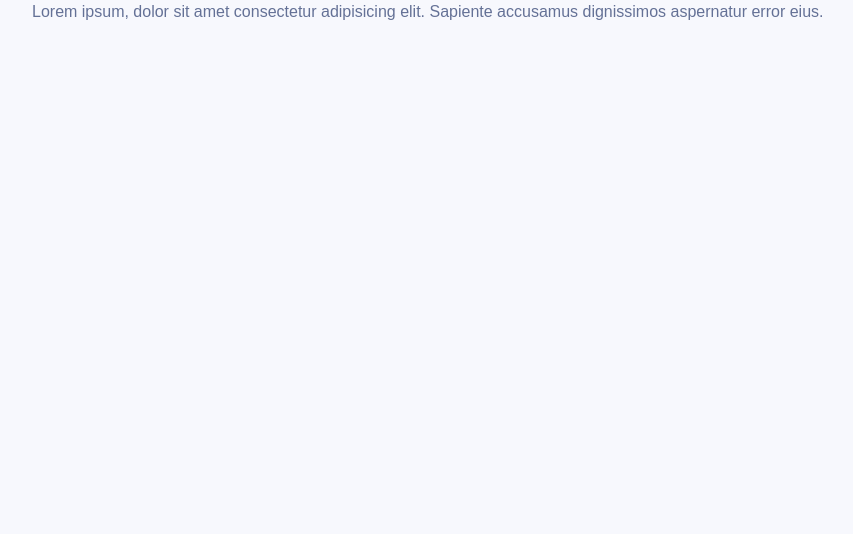
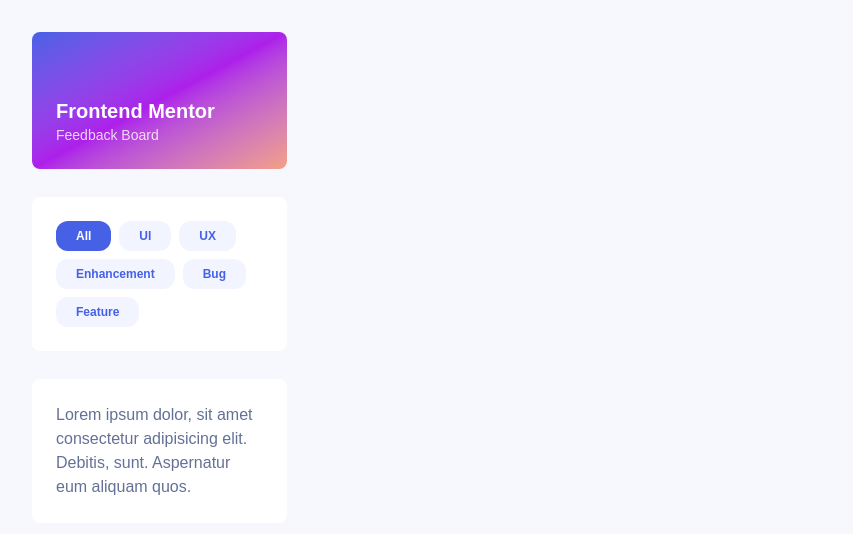
Before and after one commit to miljan-gajic/product-feedback, a Next.js app: page / in a window 1280 px wide. Shown: the top 534 px of the page, without its empty margins (8-861 px from the left). Built offline with nearby package versions, Linux system fonts and the light colour scheme.

Commit message:
90 percent done main aside comp

```diff
--- a/package.json
+++ b/package.json
@@ -9,9 +9,11 @@
     "lint": "next lint"
   },
   "dependencies": {
+    "clsx": "^2.1.1",
     "next": "15.3.4",
     "react": "^19.0.0",
-    "react-dom": "^19.0.0"
+    "react-dom": "^19.0.0",
+    "tailwind-merge": "^3.3.1"
   },
   "devDependencies": {
     "@eslint/eslintrc": "^3",
--- a/src/app/globals.css
+++ b/src/app/globals.css
@@ -1,20 +1,28 @@
-@import "tailwindcss";
+@import 'tailwindcss';
 
 :root {
-  --primary: #AD1FEA;
-  --main-bg: #F7F8FD;
+  --main-bg: #f7f8fd;
+  --secondary-bg: #f2f4ff;
   --main-text-clr: #647196;
+
+  --primary-pink: #ad1fea;
+  --secondary-blue: #4661e6;
+  --accent-orange: #f49f85;
+
+  --border-clr: #979797;
 }
 
 @theme inline {
-  --color-primary: var(--primary);
+  --color-primary: var(--primary-pink);
+  --color-secondary: var(--secondary-blue);
+  --color-accent: var(--accent-orange);
   --color-main-bg: var(--main-bg);
+  --color-main-border: var(--border-clr);
+  --color-secondary-bg: var(--secondary-bg);
 }
 
 @media (prefers-color-scheme: dark) {
   :root {
-    --background: #0a0a0a;
-    --foreground: #ededed;
   }
 }
 
--- a/src/app/layout.tsx
+++ b/src/app/layout.tsx
@@ -1,15 +1,15 @@
-import type { Metadata } from "next";
-import { Jost } from "next/font/google";
-import "./globals.css";
+import type { Metadata } from 'next';
+import { Jost } from 'next/font/google';
+import './globals.css';
 
 const getJost = Jost({
-  variable: "--font-jost",
-  subsets: ["latin"]
-})
+  variable: '--font-jost',
+  subsets: ['latin'],
+});
 
 export const metadata: Metadata = {
-  title: "Create Next App",
-  description: "Generated by create next app",
+  title: 'Feedback',
+  description: 'Embeddable feedback app. Comments, posts blogs...',
 };
 
 export default function RootLayout({
@@ -19,14 +19,10 @@
 }>) {
   return (
     <html lang="en">
-      <body
-        className={`${getJost.variable} antialiased`}
-      >
-        <div className="flex items-center justify-center min-h-screen">
-          <div className="w-[1200px] h-[1000px]">
-            {children}
-          </div>
-        </div>
+      <body className={`${getJost.variable} antialiased`}>
+        <main className="w-[1200px] h-[1000px] mx-auto min-h-screen mt-8">
+          {children}
+        </main>
       </body>
     </html>
   );
--- a/src/app/page.tsx
+++ b/src/app/page.tsx
@@ -1,8 +1,28 @@
+import { Aside } from '@/components/Aside/Aside';
+import { Card } from '@/components/Card/Card';
+import { Logo } from '@/components/Logo/Logo';
+import { Tag } from '@/components/Tag/Tag';
+
 export default function Home() {
   return (
-      <p>
-        Lorem ipsum, dolor sit amet consectetur adipisicing elit. Sapiente
-        accusamus dignissimos aspernatur error eius.
-      </p>
+    <>
+      <Aside>
+        <Logo />
+        <Card>
+          <Tag tagContent="All" active />
+          <Tag tagContent="UI" />
+          <Tag tagContent="UX" />
+          <Tag tagContent="Enhancement" />
+          <Tag tagContent="Bug" />
+          <Tag tagContent="Feature" />
+        </Card>
+        <Card>
+          <p>
+            Lorem ipsum dolor, sit amet consectetur adipisicing elit. Debitis,
+            sunt. Aspernatur eum aliquam quos.
+          </p>
+        </Card>
+      </Aside>
+    </>
   );
 }
--- /dev/null
+++ b/src/components/Aside/Aside.tsx
@@ -0,0 +1,7 @@
+import { PropsWithChildren } from 'react';
+
+export function Aside({ children }: PropsWithChildren) {
+  return (
+    <aside className="max-w-[255px] flex flex-col gap-7">{children}</aside>
+  );
+}
--- /dev/null
+++ b/src/components/Card/Card.tsx
@@ -0,0 +1,9 @@
+import { PropsWithChildren } from 'react';
+
+export function Card({ children }: PropsWithChildren) {
+  return (
+    <article className="w-fit min-w-[255px] max-w-[255px] p-6 rounded-lg bg-white flex flex-row gap-2 justify-start flex-wrap">
+      {children}
+    </article>
+  );
+}
--- /dev/null
+++ b/src/components/Logo/Logo.tsx
@@ -0,0 +1,8 @@
+export function Logo() {
+  return (
+    <div className="w-[255px] h-[137px] rounded-lg bg-gradient-to-br from-secondary via-primary to-accent p-6 flex flex-col justify-end">
+      <h1 className="text-white text-xl font-bold">Frontend Mentor</h1>
+      <p className="text-white text-sm opacity-80">Feedback Board</p>
+    </div>
+  );
+}
--- /dev/null
+++ b/src/components/Tag/Tag.tsx
@@ -0,0 +1,26 @@
+import { cn } from '@/utils/cn';
+
+type TagProps = {
+  tagContent: string;
+  active?: boolean;
+};
+
+export function Tag({ tagContent, active }: TagProps) {
+  return (
+    <button
+      className={cn(
+        'h-[30px] w-fit px-5 py-1 rounded-xl',
+        active ? 'bg-secondary' : 'bg-secondary-bg'
+      )}
+    >
+      <p
+        className={cn(
+          ' text-center font-bold text-xs',
+          active ? 'text-white' : 'text-secondary'
+        )}
+      >
+        {tagContent}
+      </p>
+    </button>
+  );
+}
--- /dev/null
+++ b/src/utils/cn.ts
@@ -0,0 +1,13 @@
+import { clsx, ClassValue } from 'clsx';
+import { twMerge } from 'tailwind-merge';
+
+/**
+ * Merges Tailwind class names with support for conditional logic (clsx)
+ * and conflict resolution (twMerge). Use this instead of clsx directly.
+ *
+ * @param inputs Tailwind or conditional class strings
+ * @returns A clean, merged className string
+ */
+export function cn(...inputs: ClassValue[]) {
+  return twMerge(clsx(...inputs));
+}
```
Also changed, not shown: 1 other file (tests, documents, lock files or other folders).
